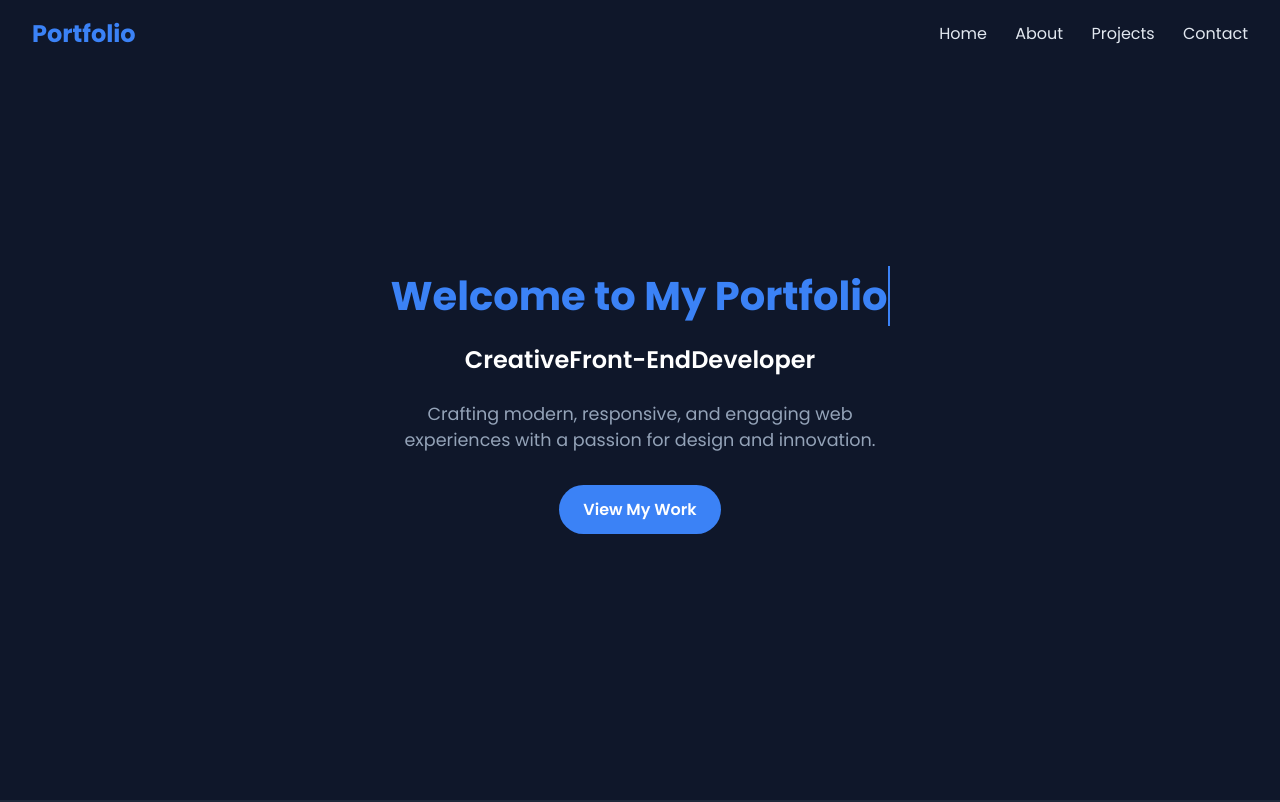
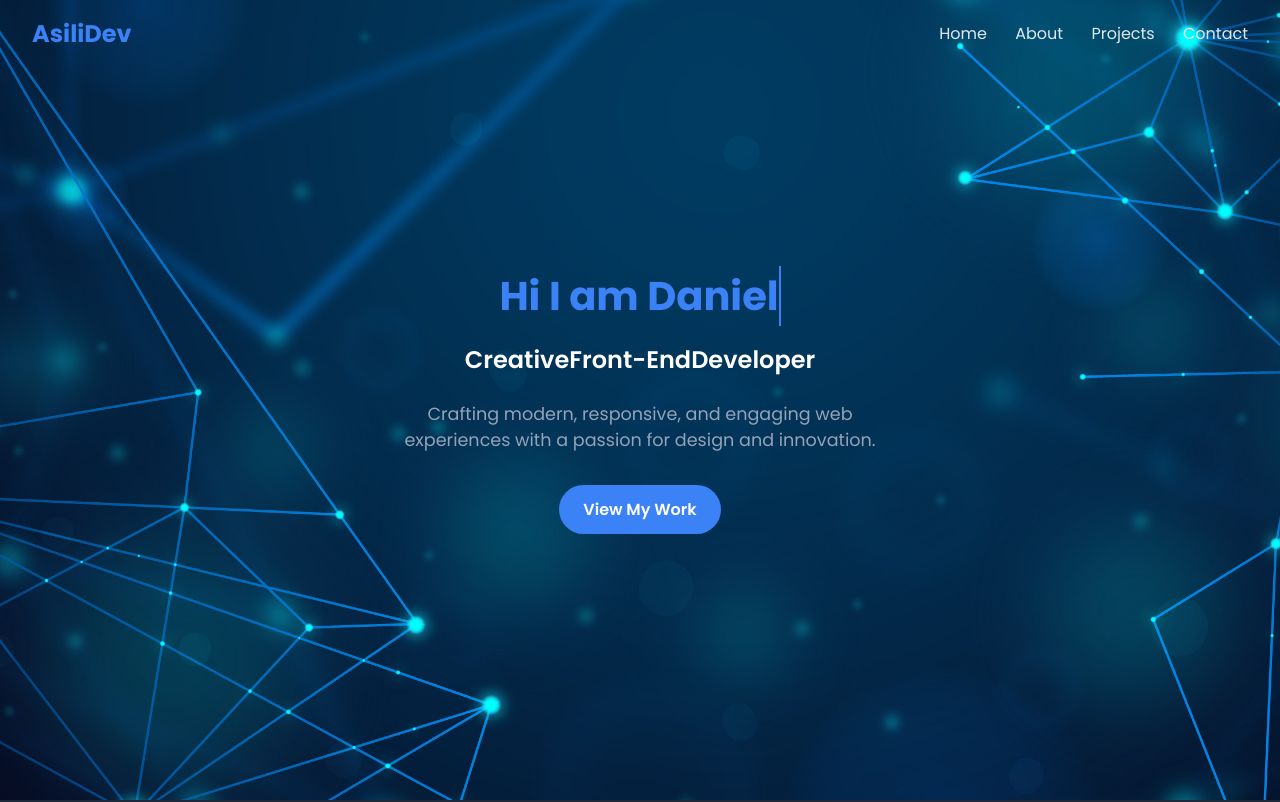
Before and after one commit to bobpesa/portifolio, a plain HTML site: page index.html in a window 1280 px wide. Shown: the top 802 px of the page. Drawn offline with Linux system fonts and the light colour scheme.

Commit message:
feat: some new features and fixes

```diff
--- a/index.html
+++ b/index.html
@@ -9,8 +9,9 @@
 </head>
 
 <body>
+    <div class="container">
         <nav class="navbar">
-        <div class="logo">Portfolio</div>
+            <div class="logo">AsiliDev</div>
             <div class="nav-links">
                 <a href="#home">Home</a>
                 <a href="#about">About</a>
@@ -37,6 +38,7 @@
                 My goal is to create seamless and visually stunning digital experiences.
             </p>
         </section>
+    </div>
 
     <section id="projects">
         <h2>My Projects</h2>
--- a/script.js
+++ b/script.js
@@ -1,14 +1,14 @@
 
 // Typing Animation
 const typingText = document.getElementById('typing-text');
-const textToType = 'Welcome to My Portfolio';
+const textToType = 'Hi I am Daniel';
 let index = 0;
 
 function type() {
     if (index < textToType.length) {
         typingText.textContent += textToType[index];
         index++;
-        setTimeout(type, 100);
+        setTimeout(type, 150);
     }
 }
 window.onload = type;
--- a/styles.css
+++ b/styles.css
@@ -8,9 +8,9 @@
 
 body {
     font-family: 'Poppins', sans-serif;
-    background-color: #0f172a;
+    /* background-color: #0f172a; */
     color: #e2e8f0;
-    overflow-x: hidden;
+    /* overflow-x: hidden; */
 }
 
 /* Navbar Styles */
@@ -24,6 +24,12 @@ body {
     align-items: center;
     transition: background-color 0.3s ease;
     z-index: 1000;
+}
+
+.container {
+    background: url(assets/3409297.jpg) no-repeat center center/cover;
+    position: relative;
+    /* height: 50px; */
 }
 
 .navbar.scrolled {
```
Also changed, not shown: assets/3409297.jpg (added), 1 other file. Lines whose indentation alone changed are shown as unchanged.
